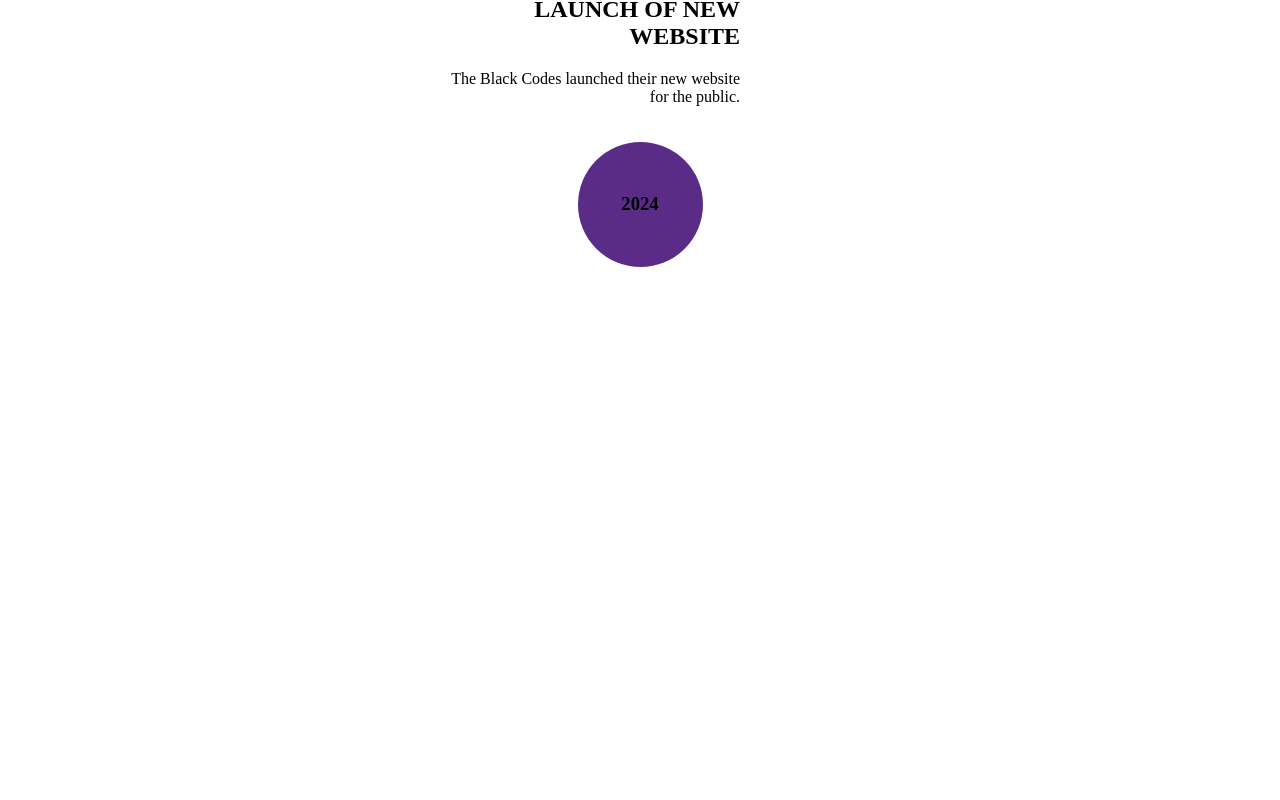
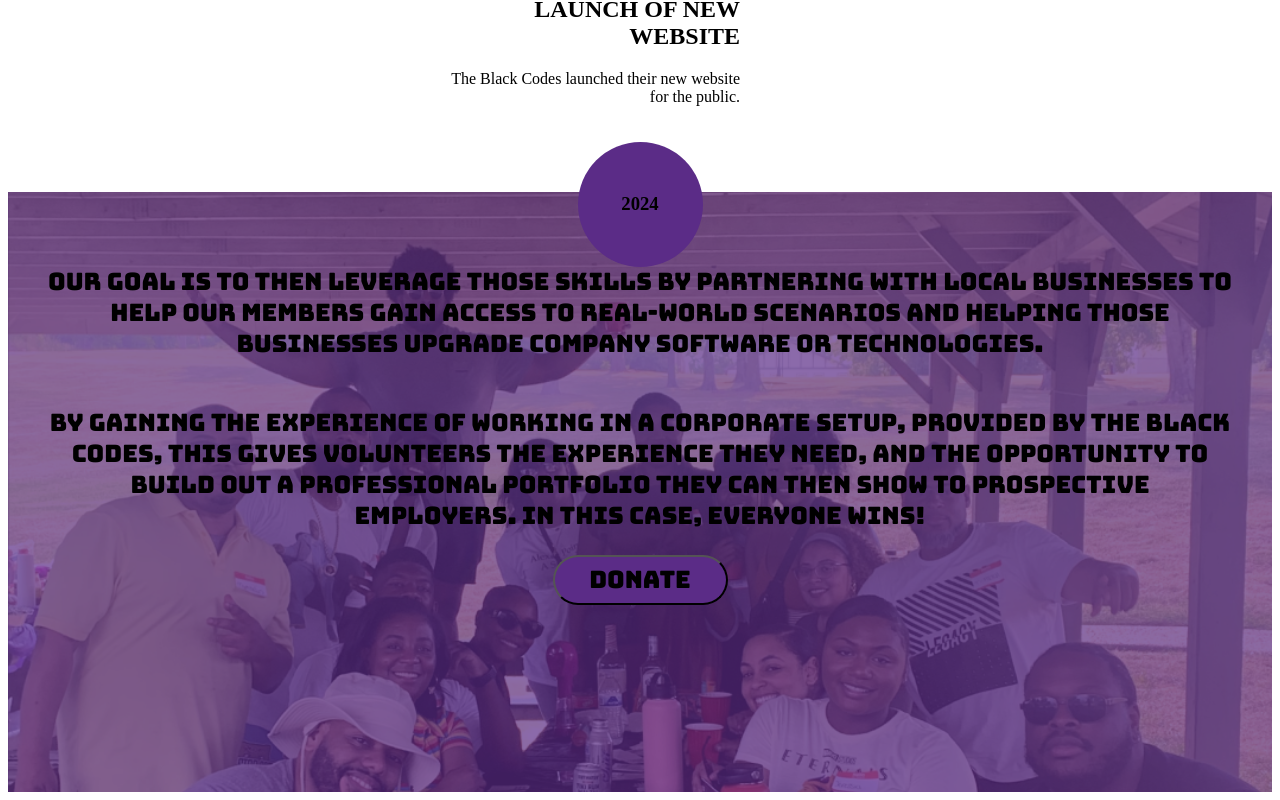
Before and after one commit to The-Black-Codes/the-black-codes-web-app, a React app: page / in a window 1280 px wide. Shown: the part 4394-5194 px from the top of the page. Before the commit the page ends 4661 px from the top, so only its background shows below. Built offline with nearby package versions, Linux system fonts and the light colour scheme.

Commit message:
UI of Donate component is mostly done. Just need to update the text and pic.

```diff
--- a/src/app/app.tsx
+++ b/src/app/app.tsx
@@ -2,6 +2,7 @@ import Hero from './components/Hero/Hero';
 import AboutUs from './components/AboutUs/AboutUs';
 import Navbar from './components/Navbar/Navbar';
 import Milestones from './components/Milestones/Milestones';
+import Donate from './components/Donate/Donate';
 import './app.css';
 
 export const App = () => {
@@ -11,6 +12,7 @@ export const App = () => {
       <Hero />
       <AboutUs />
       <Milestones />
+      <Donate />
     </div>
   );
 };
--- /dev/null
+++ b/src/app/components/Donate/Donate.css
@@ -0,0 +1,34 @@
+.donate-container {
+  display: flex;
+  justify-content: center;
+  flex-direction: column;
+  align-items: center;
+  background-image: url('../../../images/about_us_screenshot.png');
+  background-repeat: no-repeat;
+  background-size: cover;
+  height: 100%;
+}
+
+.donate-text {
+  font-family: 'Bungee', sans-serif;
+  font-weight: 400;
+  font-style: normal;
+  font-size: x-large;
+  text-align: center;
+}
+
+.overlay {
+  display: flex;
+  align-items: center;
+  flex-direction: column;
+  background-color: rgba(91, 44, 135, 0.7);
+  min-height: 500px;
+  padding: 50px 40px;
+}
+
+.donate-button {
+  width: 175px;
+  height: 50px;
+  background-color: #5b2c87;
+  border-radius: 100px;
+}
--- /dev/null
+++ b/src/app/components/Donate/Donate.tsx
@@ -0,0 +1,26 @@
+import './Donate.css';
+
+const Donate = () => {
+  return (
+    <div id="donate" className="donate-container">
+      <div className="overlay">
+        <h3 className="text-white mb-10 donate-text">
+          Our goal is to then leverage those skills by partnering with local
+          businesses to help our members gain access to real-world scenarios and
+          helping those businesses upgrade company software or technologies.{' '}
+        </h3>
+        <h3 className="text-white donate-text">
+          By gaining the experience of working in a corporate setup, provided by
+          The Black Codes, this gives volunteers the experience they need, and
+          the opportunity to build out a professional portfolio they can then
+          show to prospective employers. In this case, everyone wins!
+        </h3>
+        <button className="donate-button text-white mt-10 donate-text">
+          Donate
+        </button>
+      </div>
+    </div>
+  );
+};
+
+export default Donate;
```
